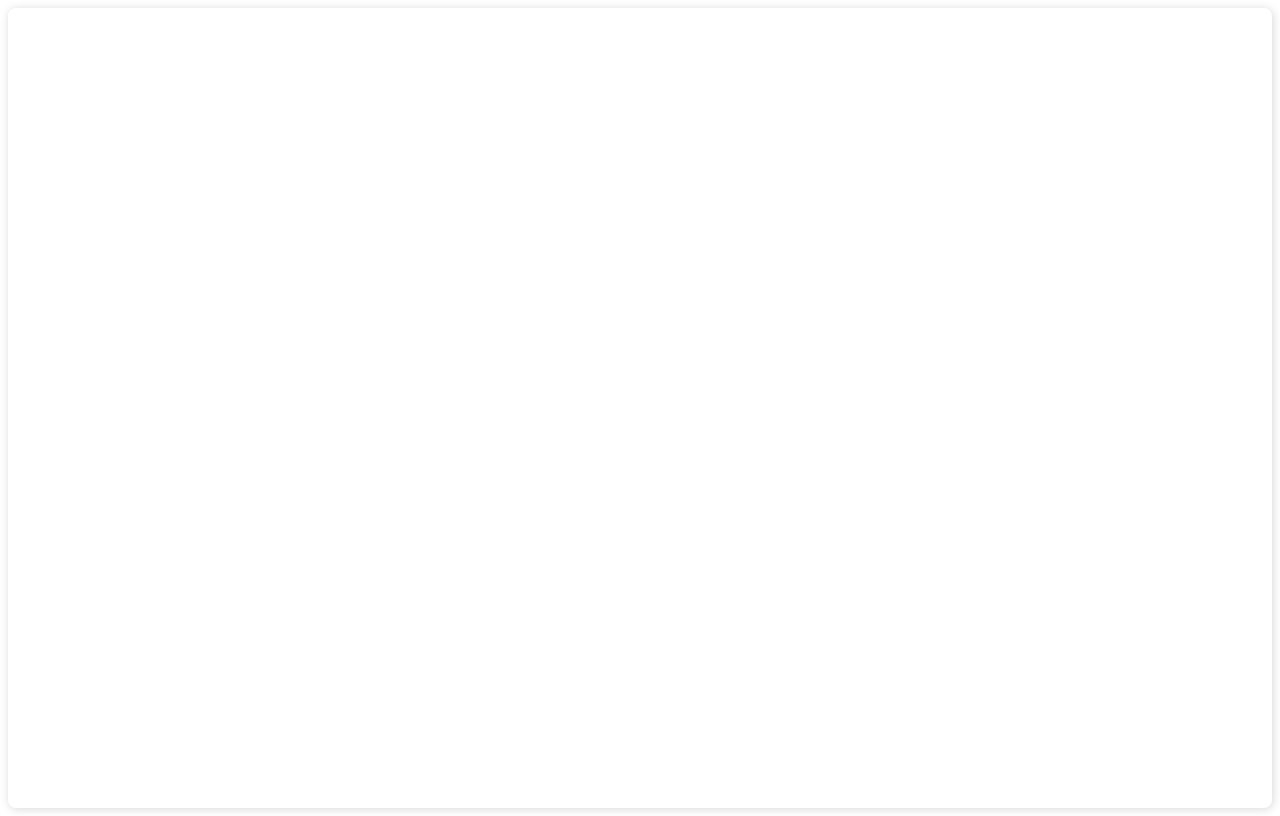
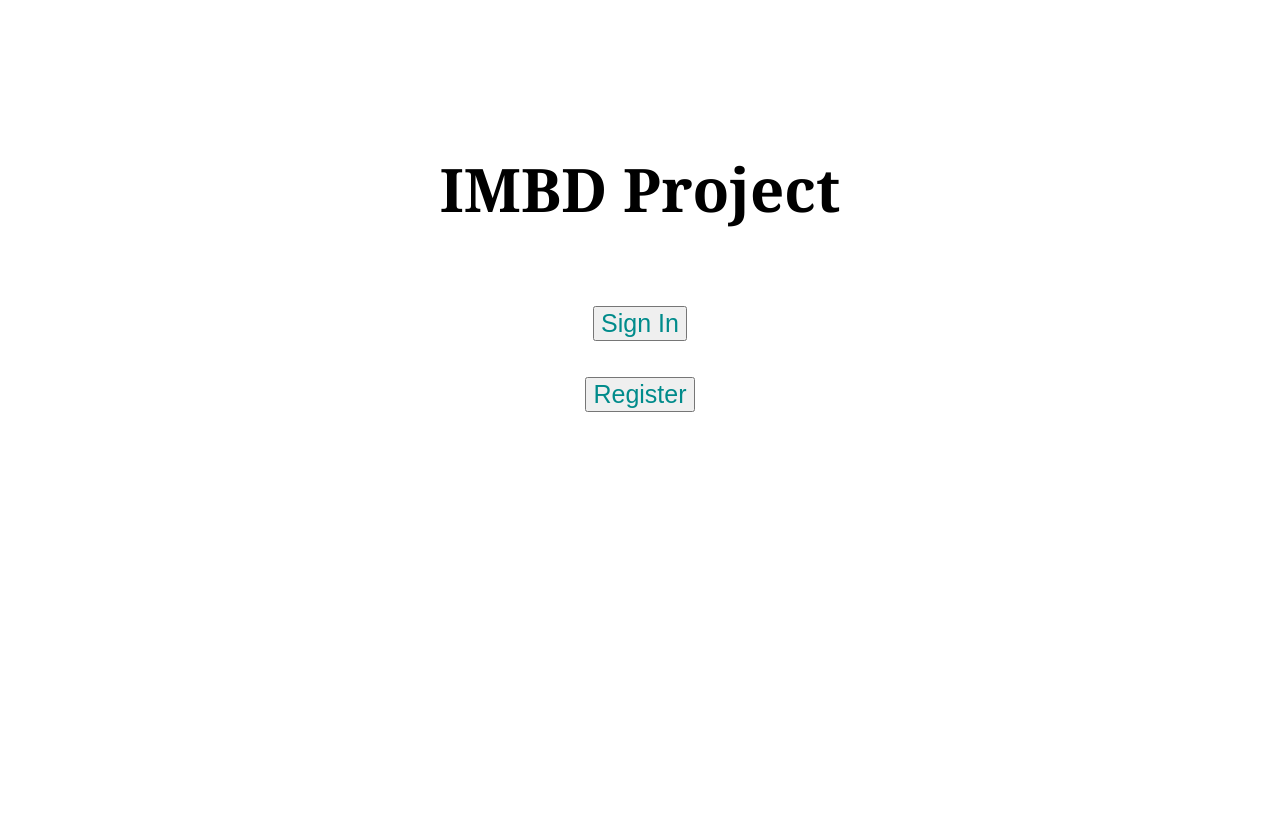
Before and after one commit to ouriquco/CS_157C_IMDB_Project, a React (Create React App) app in the folder frontend/: page / in a window 1280 px wide. Before the commit this address had no page. Built offline with nearby package versions, Linux system fonts and the light colour scheme.

Commit message:
Home page update

```diff
--- a/frontend/src/App.js
+++ b/frontend/src/App.js
@@ -1,17 +1,18 @@
 import React from 'react';
 import {BrowserRouter, Route, Routes} from 'react-router-dom';
+import {Home} from './pages/Home';
 import SignUp from './pages/signUp';
 import SignIn from './pages/signIn';
-import "./App.css"
 
 function App() {
 
 return (
-    <div className={"App w-screen h-screen"}>
+    <div>
     <BrowserRouter>
         <Routes>
-            <Route exact path="/login" exact element={<SignIn />} />
-            <Route exact path="/registration" exact element={<SignUp/>} />
+            <Route exact path="/" exact element={<Home />}/>
+            <Route exact path="/login" exact element={<SignIn />}/>
+            <Route exact path="/registration" exact element={<SignUp/>}/>
         </Routes>
     </BrowserRouter>
     </div>
--- /dev/null
+++ b/frontend/src/components/Button.js
@@ -0,0 +1,22 @@
+import {useNavigate} from "react-router-dom";
+
+export const Button1 = ()=>{
+
+    const navigate = useNavigate();
+    const navigate_login = ()=>{
+        navigate('/login')
+    }
+
+    return <button onClick={navigate_login} className={"Sign_In"} >Sign In</button>
+
+}
+
+export const Button2 = ()=>{
+
+    const navigate = useNavigate();
+    const navigate_registration = ()=>{
+        navigate('/registration')
+    }
+    return <button onClick={navigate_registration} className={"Register"}>Register</button>
+
+}
--- /dev/null
+++ b/frontend/src/components/Title.js
@@ -0,0 +1,6 @@
+
+function Title(){
+    return <h1>IMBD Project</h1>
+}
+
+export default Title;
--- /dev/null
+++ b/frontend/src/pages/Home.css
@@ -0,0 +1,25 @@
+.Home{
+    text-align: center;
+    font-size: 30px;
+    position: relative;
+    top: 100px;
+    width: 100%;
+    display: flex;
+    align-items: center;
+    justify-content: center;
+    flex-direction: column;
+    gap: 30px;
+    font-family: Cambria, Cochin, Georgia, Times, "Times New Roman", serif;
+}
+
+.Sign_In{
+    text-align: center;
+    font-size: 25px;
+    color: darkcyan;
+}
+
+.Register{
+    text-align: center;
+    font-size: 25px;
+    color : darkcyan;
+}
--- /dev/null
+++ b/frontend/src/pages/Home.js
@@ -0,0 +1,21 @@
+import React from "react";
+import './Home.css'
+import Title from '../components/Title'
+import {Button1, Button2} from "../components/Button";
+
+export const Home = () =>{
+
+        return(
+            <div className="Home">
+                <Title/>
+
+                <div>
+                    <Button1></Button1>
+                </div>
+                <div>
+                    <Button2></Button2>
+                </div>
+            </div>
+
+        );
+}
--- a/frontend/src/pages/signIn.css
+++ b/frontend/src/pages/signIn.css
@@ -13,6 +13,7 @@
   background-color: white;
 }
 .signin-container{
+
   background-color: rgb(229, 229, 229);
   padding: 3% 5% 5% 5%;
   box-shadow: rgb(0 0 0 / 16%) 1px 1px 10px;
@@ -29,6 +30,8 @@ input[type="password"] {
 }
 
 .button {
+  position:relative;
+  right:-30px;
   margin-top: 10px;
   cursor: pointer;
   font-size: 15px;
--- a/frontend/src/pages/signIn.js
+++ b/frontend/src/pages/signIn.js
@@ -27,7 +27,7 @@ class signIn extends React.Component {
             </div>
 
 
-        <button onClick={this.onClick}>Sign In</button>
+        <button className={"button"} onClick={this.onClick}>Sign In</button>
       </div>
     </div>
   );
--- a/frontend/src/pages/signUp.css
+++ b/frontend/src/pages/signUp.css
@@ -1,4 +1,4 @@
-.App {
+.Appsu {
     width: 100%;
     box-shadow: rgb(0 0 0 / 16%) 1px 1px 10px;
     border-radius: 8px;
--- a/frontend/src/pages/signUp.js
+++ b/frontend/src/pages/signUp.js
@@ -15,7 +15,7 @@ class SignUp extends React.Component {
     render() {
         const { email,user, password, confirm_password } = this.state;
         return (
-            <div className="App">
+            <div className="Appsu">
             <form onSubmit={this.onSubmit} className="signin-container">
                 <h1>Sign Up</h1>
 
```
